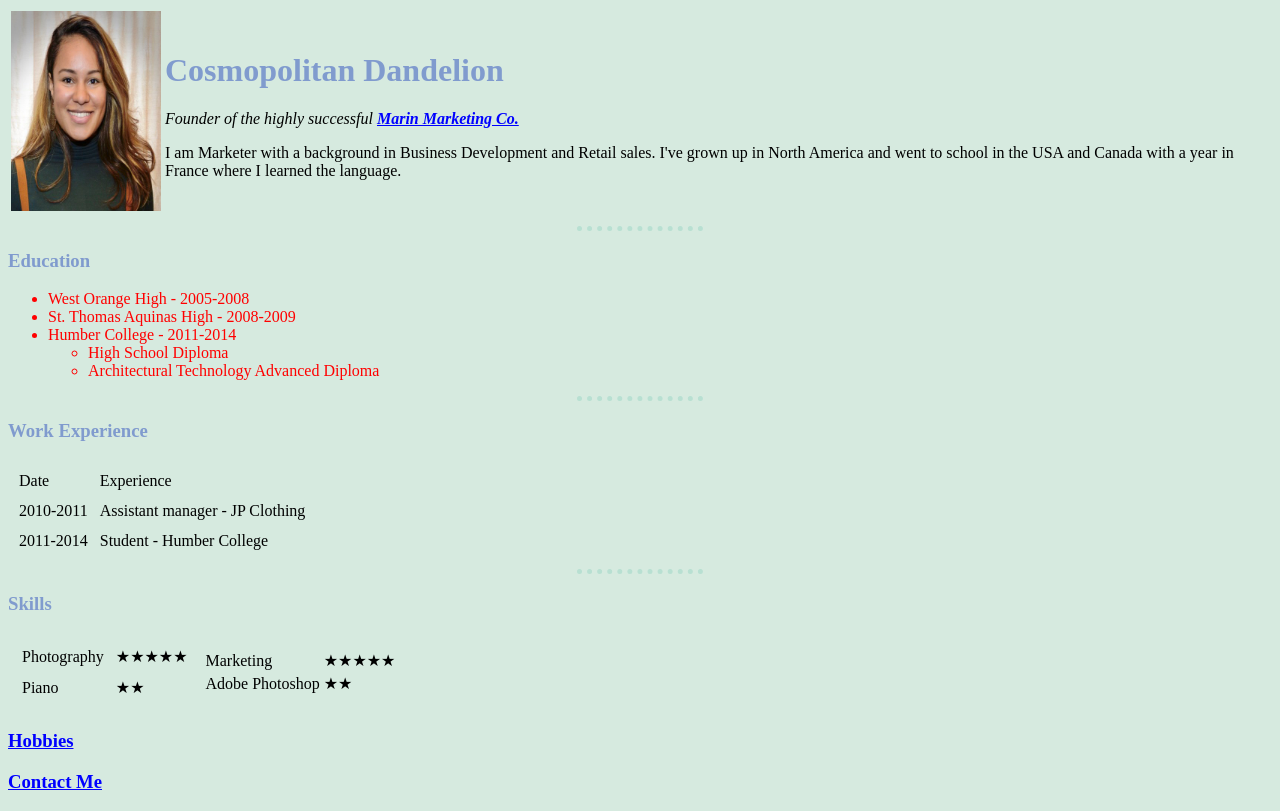
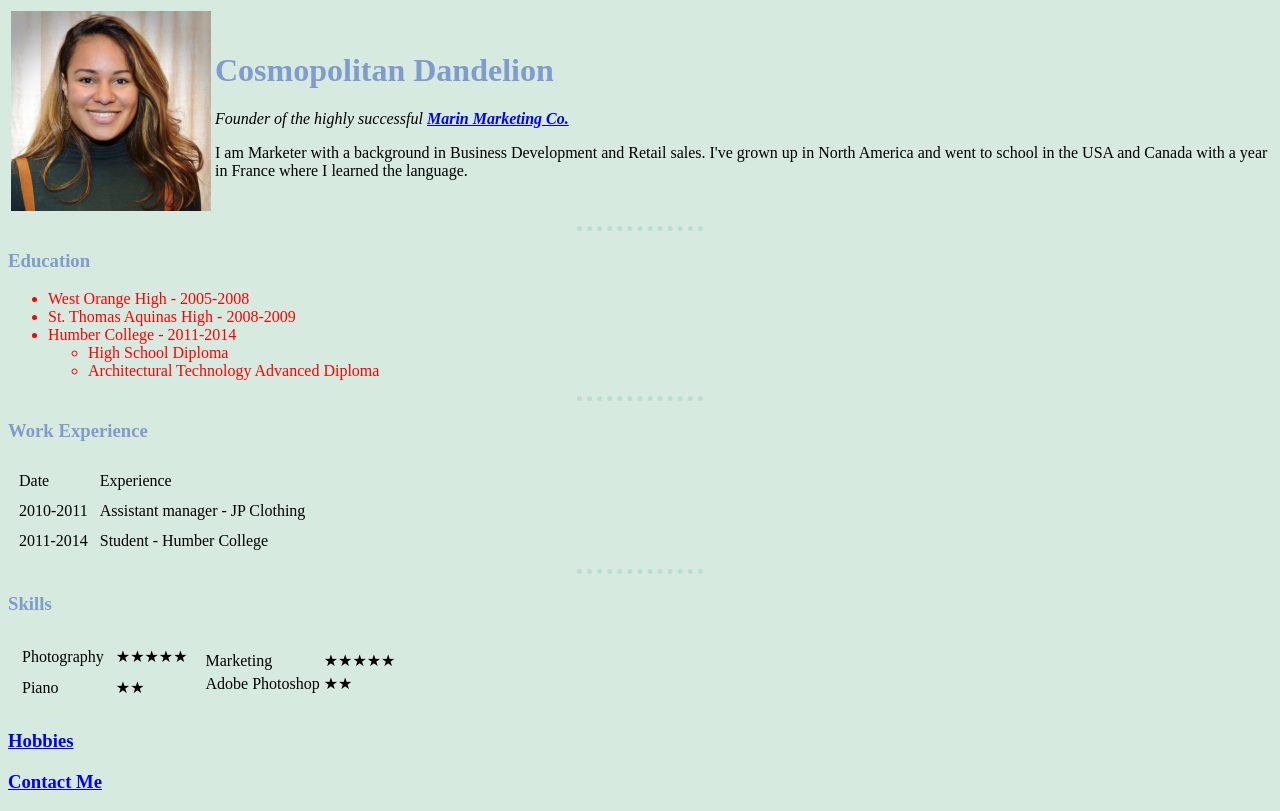
Before and after one commit to anitsirc9/DevCourseRefresh, a plain HTML site: page index.html in a window 1280 px wide. Drawn offline with Linux system fonts and the light colour scheme.

Commit message:
changed image width to 200

```diff
--- a/index.html
+++ b/index.html
@@ -11,7 +11,7 @@
   <table>
     <tr>
       <td>
-        <img src="Images/LinkedIn Headshot.jpeg" alt="Cristina Marin Photo" height="200" width="150">
+        <img src="Images/LinkedIn Headshot.jpeg" alt="Cristina Marin Photo" height="200" width="200">
       </td>
       <td>
         <h1><strong>Cosmopolitan Dandelion</strong></h1>
```
